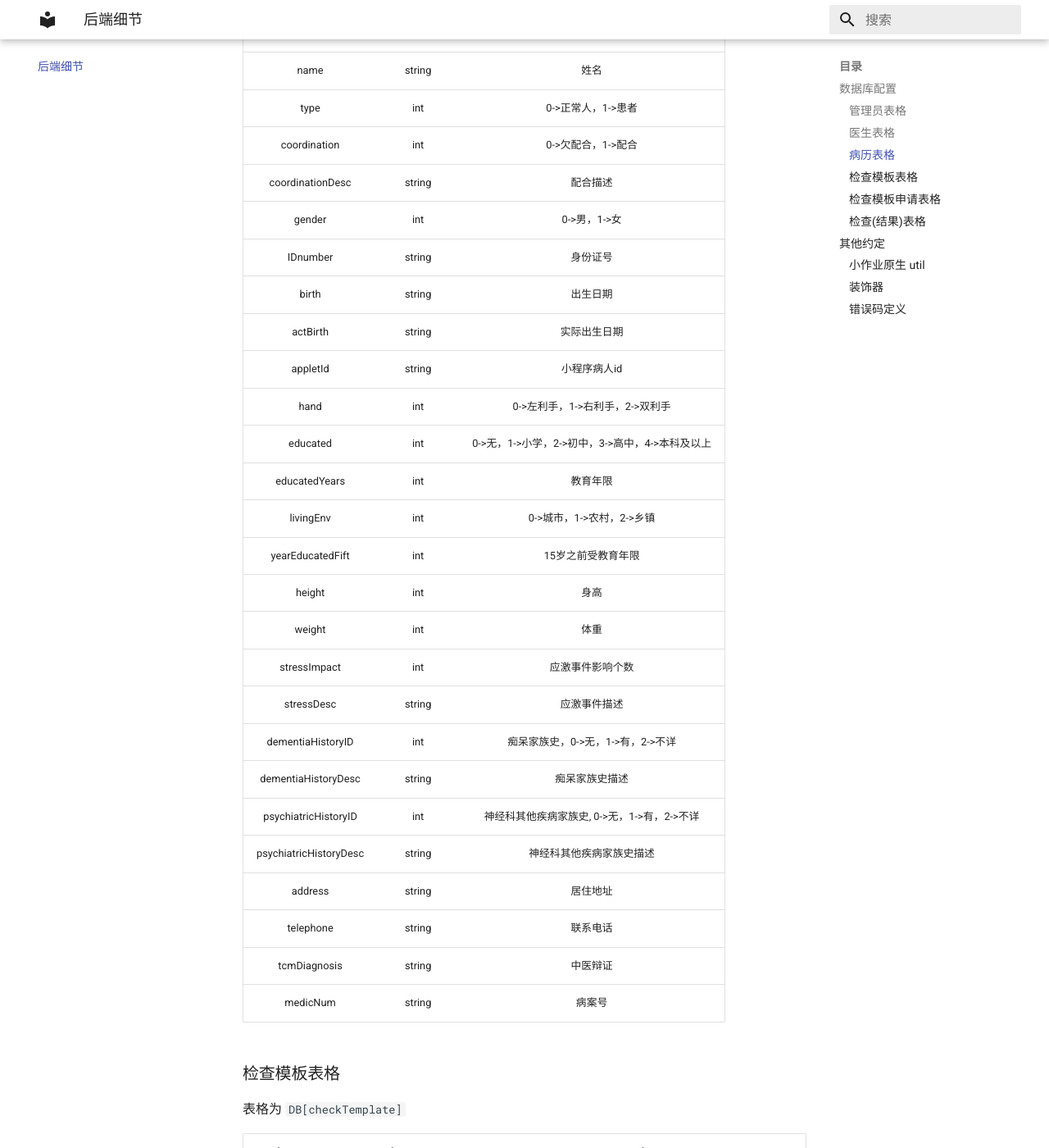
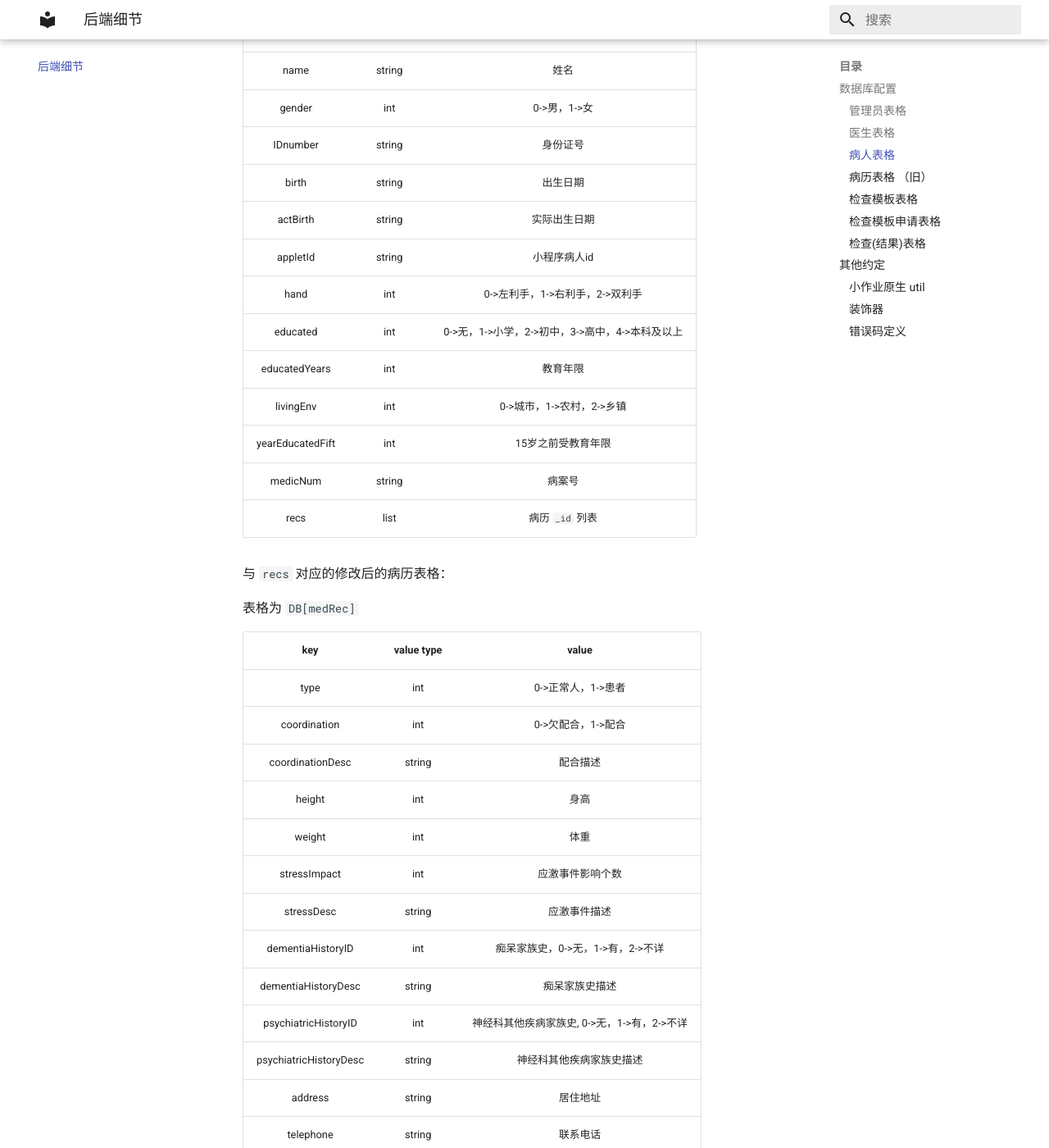
Before and after one commit to rouVling/2023SE-document, an MkDocs documentation site: the page built from docs/后端细节.md, in a window 1280 px wide and 1400 px high, scrolled down 1301 px. Shown: the whole window at 82% size. Built offline with MkDocs 1.6.1 and Material for MkDocs 9.7.7, drawn with Linux system fonts in a browser that asks for light colours; some of the changed text lies outside the part shown.

Commit message:
修改后端表格（初步...)

```diff
--- a/docs/后端细节.md
+++ b/docs/后端细节.md
@@ -32,7 +32,50 @@ mongoDB 可以记录 json, 每条被记录的 json 都有独立的 _id，在后
 | password | `string` | 密码 |
 | patients | `list<bson.ObjectID(string)>` | 管理的病人 `_id` 列表
 
-### 病历表格
+### 病人表格
+
+表格为 `DB[patients]`
+
+| key | value type | value |
+|:---:|:---:|:---:|
+|           id           |   string   |                    就诊卡号                     |
+|          name          |   string   |                      姓名                       |
+|         gender         |    int     |                  0->男，1->女                   |
+|        IDnumber        |   string   |                    身份证号                     |
+|         birth          |   string   |                    出生日期                     |
+|        actBirth        |   string   |                  实际出生日期                   |
+|        appletId        |   string   |                  小程序病人id                   |
+|          hand          |    int     |         0->左利手，1->右利手，2->双利手         |
+|        educated        |    int     | 0->无，1->小学，2->初中，3->高中，4->本科及以上 |
+|     educatedYears      |    int     |                    教育年限                     |
+|       livingEnv        |    int     |            0->城市，1->农村，2->乡镇            |
+|    yearEducatedFift    |    int     |               15岁之前受教育年限                |
+|        medicNum        |   string   |                     病案号                      |
+|         recs           |  list<bson.ObjectID(string)> |     病历 `_id` 列表         |
+
+与 `recs` 对应的修改后的病历表格：
+
+表格为 `DB[medRec]`
+
+|          key           | value type |                      value                      |
+| :--------------------: | :--------: | :---------------------------------------------: |
+|          type          |    int     |               0->正常人，1->患者                |
+|      coordination      |    int     |               0->欠配合，1->配合                |
+|    coordinationDesc    |   string   |                    配合描述                     |
+|         height         |    int     |                      身高                       |
+|         weight         |    int     |                      体重                       |
+|      stressImpact      |    int     |                应激事件影响个数                 |
+|       stressDesc       |   string   |                  应激事件描述                   |
+|   dementiaHistoryID    |    int     |        痴呆家族史，0->无，1->有，2->不详        |
+|  dementiaHistoryDesc   |   string   |                 痴呆家族史描述                  |
+|  psychiatricHistoryID  |    int     |   神经科其他疾病家族史, 0->无，1->有，2->不详   |
+| psychiatricHistoryDesc |   string   |            神经科其他疾病家族史描述             |
+|        address         |   string   |                    居住地址                     |
+|       telephone        |   string   |                    联系电话                     |
+|      tcmDiagnosis      |   string   |                    中医辩证                     |
+|         checks         |  list<bson.ObjectID(string)> |     检查列表         |
+
+### 病历表格 （旧）
 
 表格为 `DB[medRec]`
 
```
